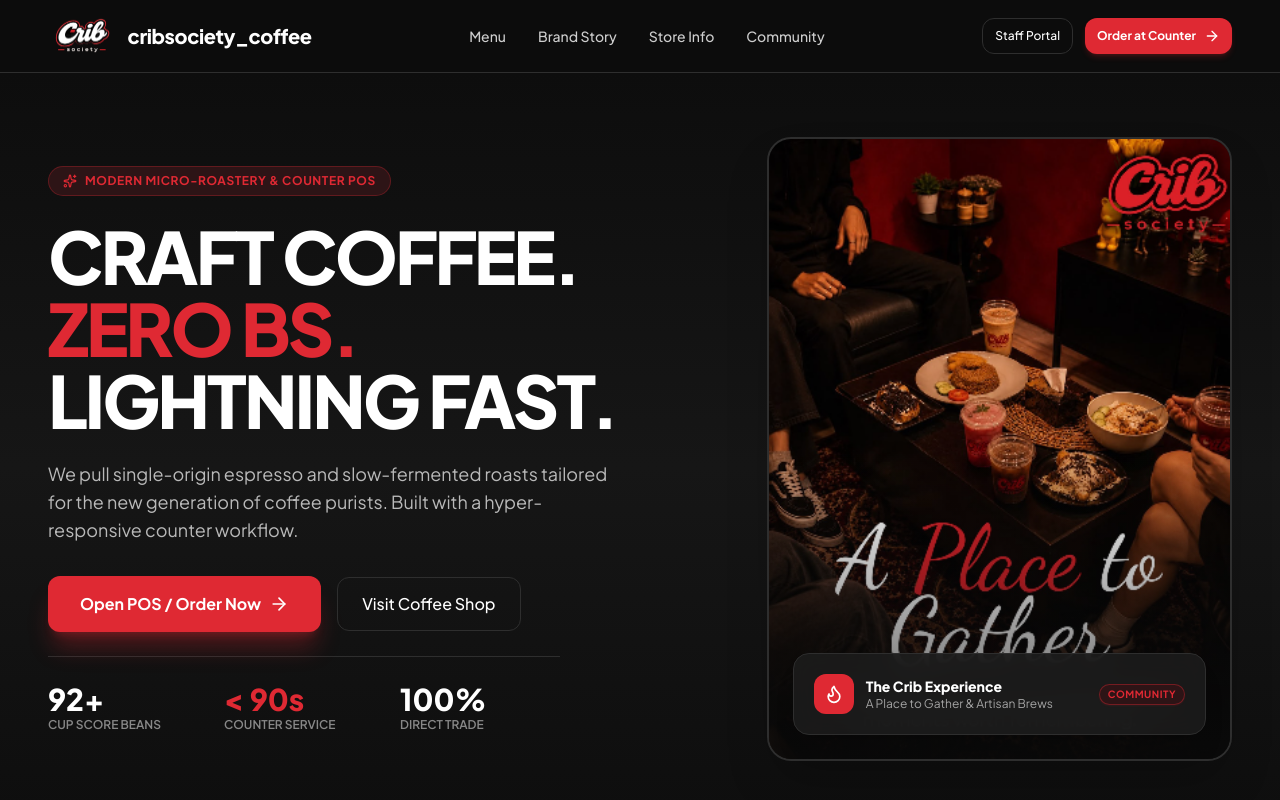
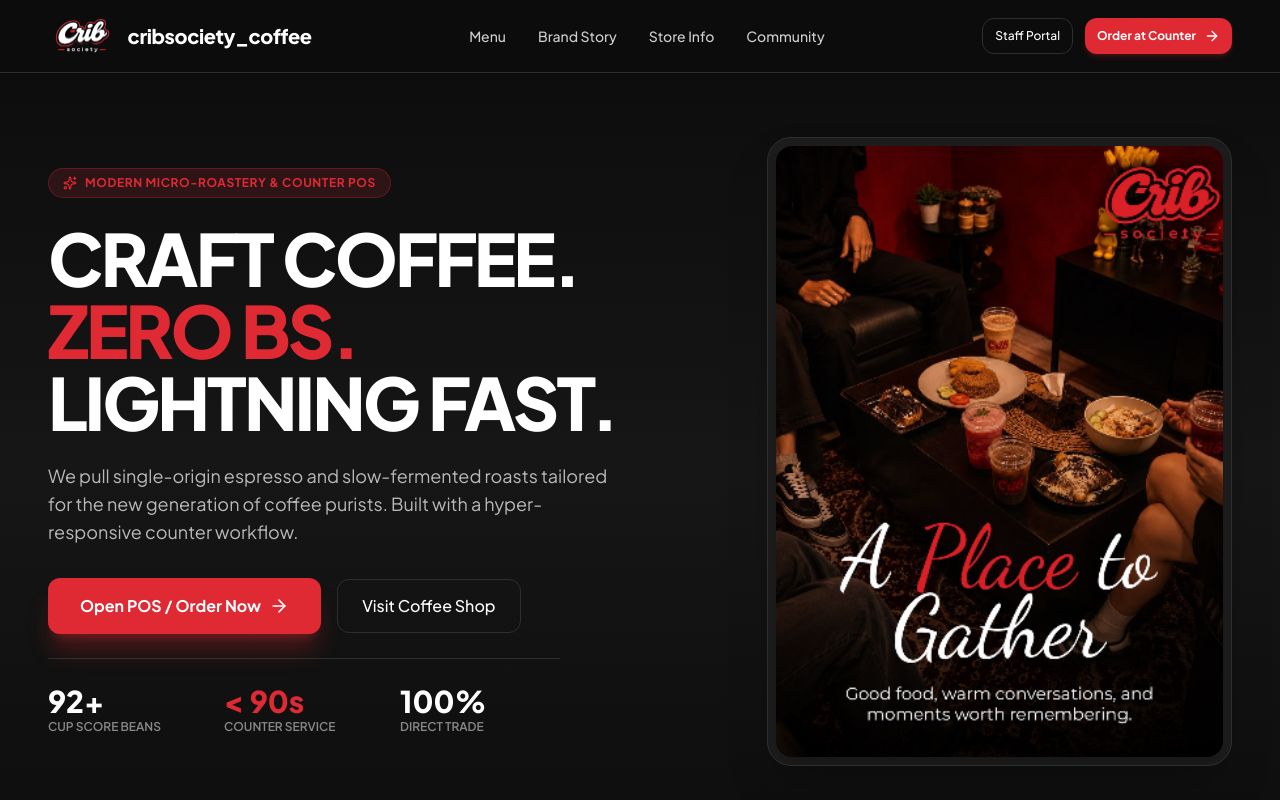
Before and after one commit to hidayatullah70/cribsociety_coffee_fe, a React (Vite) app: page / in a window 1280 px wide. Shown: the top 800 px of the page. Built offline with nearby package versions, Linux system fonts and the light colour scheme.

Commit message:
feat(hero): display hero poster fully intact without cropping or obstructing overlays

```diff
--- a/src/pages/landing/LandingPage.tsx
+++ b/src/pages/landing/LandingPage.tsx
@@ -8,7 +8,6 @@
   Sparkles,
   Award,
   ShieldCheck,
-  Flame,
   CheckCircle2,
   ChevronRight,
   Phone,
@@ -152,29 +151,13 @@
           </div>
 
           {/* Hero Image Card */}
-          <div className="lg:col-span-5 relative flex justify-center">
-            <div className="relative rounded-3xl overflow-hidden border-2 border-brand-black-muted shadow-2xl bg-brand-black-card w-full max-w-md lg:max-w-none group">
+          <div className="lg:col-span-5 relative flex justify-center items-center">
+            <div className="relative rounded-3xl overflow-hidden border border-brand-black-muted shadow-2xl bg-brand-black-card w-full max-w-sm sm:max-w-md lg:max-w-md xl:max-w-lg p-2 group hover:border-brand-red/50 transition-all duration-500">
               <img
                 src="/hero-crib.png"
                 alt="A Place to Gather — Crib Society Coffee"
-                className="w-full h-auto max-h-[540px] sm:max-h-[620px] object-cover object-center transition-transform duration-700 group-hover:scale-105"
+                className="w-full h-auto object-contain rounded-2xl transition-transform duration-500 group-hover:scale-[1.01] block shadow-lg"
               />
-              <div className="absolute inset-0 bg-gradient-to-t from-brand-black/70 via-transparent to-transparent pointer-events-none" />
-
-              <div className="absolute bottom-4 left-4 right-4 sm:bottom-6 sm:left-6 sm:right-6 p-4 sm:p-5 rounded-2xl bg-brand-black-card/90 backdrop-blur-md border border-brand-black-muted text-white shadow-xl">
-                <div className="flex items-center justify-between">
-                  <div className="flex items-center gap-3">
-                    <div className="w-10 h-10 rounded-xl bg-brand-red text-white flex items-center justify-center font-bold shrink-0">
-                      <Flame className="w-5 h-5 text-white" />
-                    </div>
-                    <div>
-                      <h4 className="font-extrabold text-sm text-white">The Crib Experience</h4>
-                      <p className="text-xs text-brand-white/60">A Place to Gather & Artisan Brews</p>
-                    </div>
-                  </div>
-                  <Badge variant="brand" size="sm">Community</Badge>
-                </div>
-              </div>
             </div>
           </div>
         </div>
```
